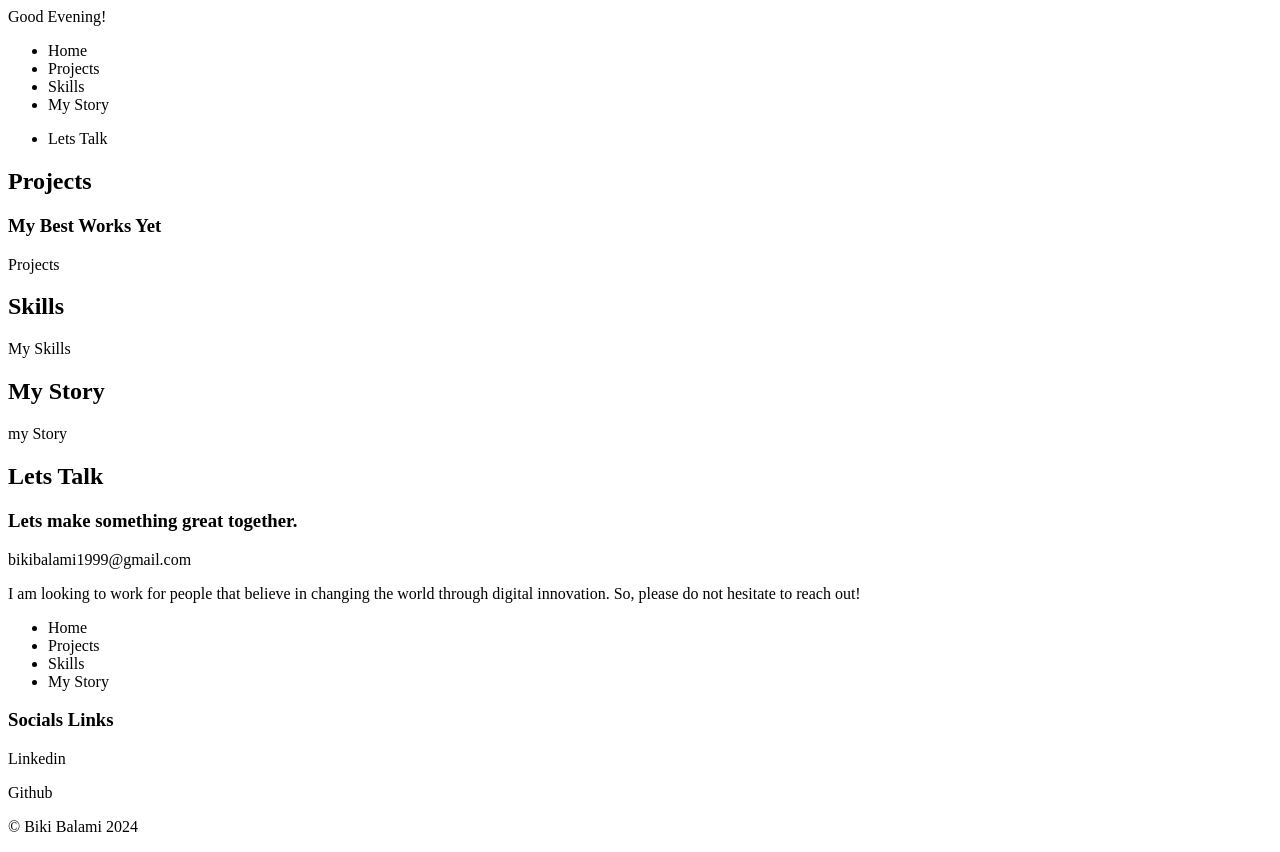
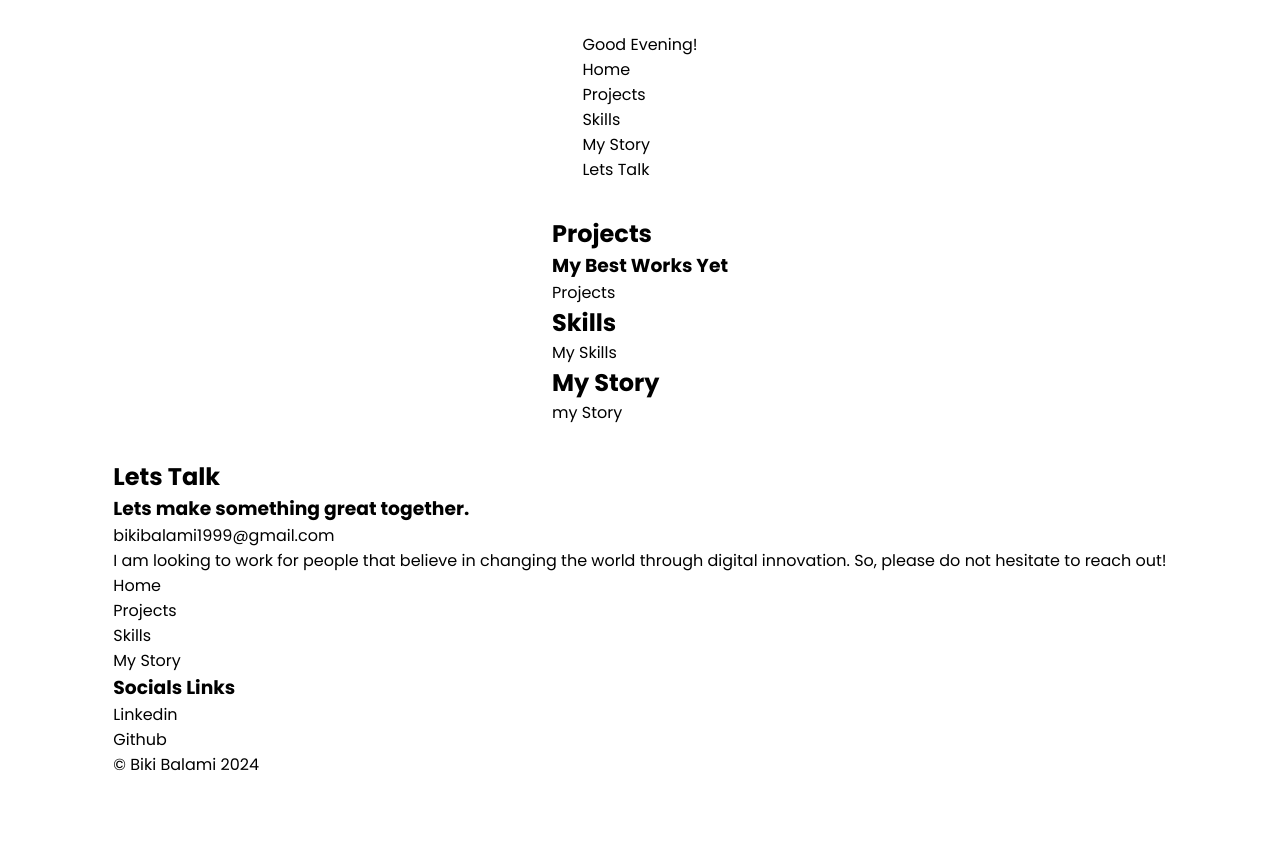
Before and after one commit to BikiBalami99/bikibalami, a React (Vite) app: page / in a window 1280 px wide. After the commit the page ends 809 px from the top, so only its background shows below. Built offline with nearby package versions, Linux system fonts and the light colour scheme.

Commit message:
Implement global.css

```diff
--- a/src/App.jsx
+++ b/src/App.jsx
@@ -3,10 +3,11 @@ import MyStory from "./components/MyStory/MyStory";
 import Navbar from "./components/Navbar/Navbar";
 import Projects from "./components/Projects/Projects";
 import Skills from "./components/Skills/Skills";
+import "./global.css";
 
 function App() {
   return (
-    <div>
+    <div className="ultimate-wrapper">
       <header>
         <Navbar />
       </header>
--- /dev/null
+++ b/src/global.css
@@ -0,0 +1,30 @@
+@import url("https://fonts.googleapis.com/css2?family=Poppins:ital,wght@0,100;0,200;0,300;0,400;0,500;0,600;0,700;0,800;0,900;1,100;1,200;1,300;1,400;1,500;1,600;1,700;1,800;1,900&display=swap");
+
+/* Reset */
+* {
+  margin: 0;
+  padding: 0;
+  box-sizing: border-box;
+  box-sizing: border-box;
+}
+
+html,
+body {
+  height: 100%;
+  font-family: "Poppins", sans-serif; /* Set a consistent font-family across the application */
+}
+
+ul,
+ol {
+  list-style: none; /* Remove default list styling */
+}
+
+/* Finish Reset */
+
+.ultimate-wrapper {
+  display: flex;
+  padding: 32px;
+  flex-direction: column;
+  align-items: center;
+  gap: 34px;
+}
```
